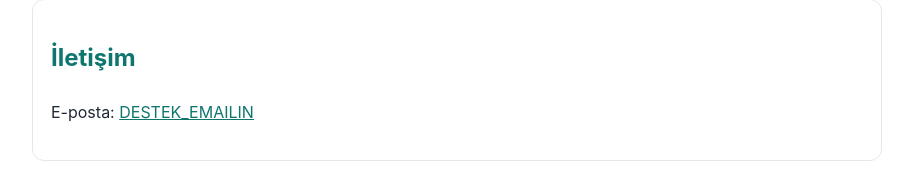
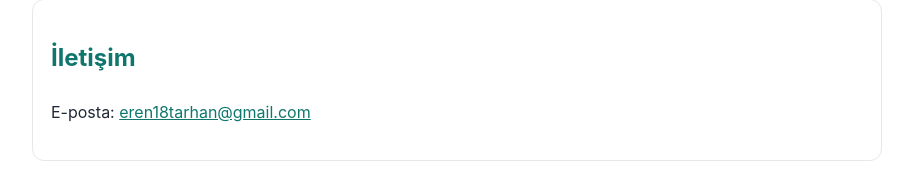
Before and after one commit to erentarhan1818/kadroradar-legal, a plain HTML site: page support.html in a window 1280 px wide. Shown: the part 164-342 px from the top of the page, without its empty margins (183-1096 px from the left). Drawn offline with Linux system fonts and the light colour scheme.

Commit message:
Update support email address in support.html

```diff
--- a/support.html
+++ b/support.html
@@ -44,7 +44,7 @@ için bizimle iletişime geçebilirsiniz.
   <h2>İletişim</h2>
   <p>
     E-posta:
-    <a href="mailto:eren18tarhan@gmail.com">DESTEK_EMAILIN</a>
+    <a href="mailto:eren18tarhan@gmail.com">eren18tarhan@gmail.com</a>
   </p>
 </div>
 
```
